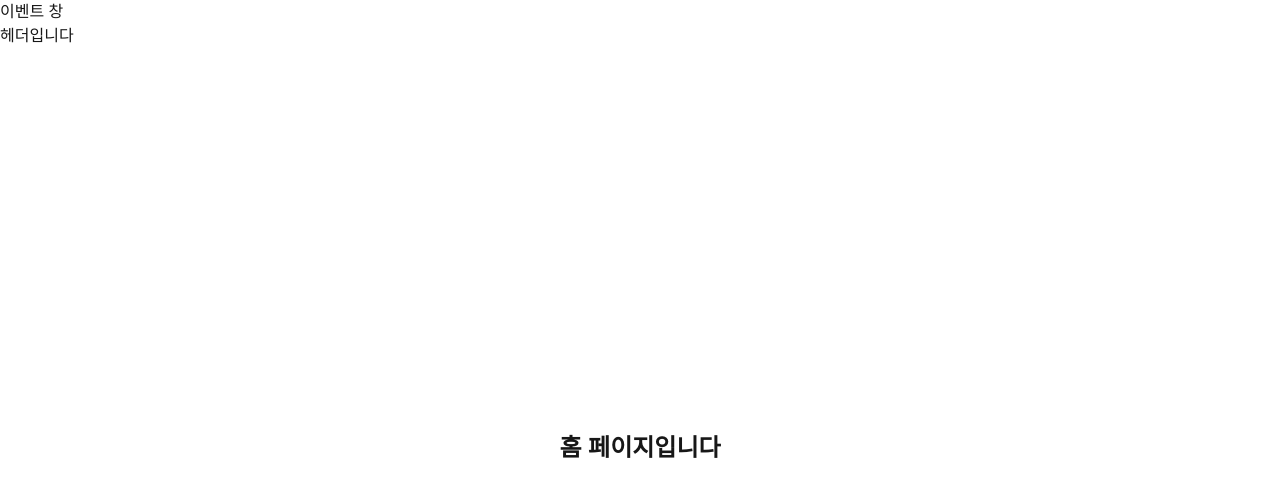
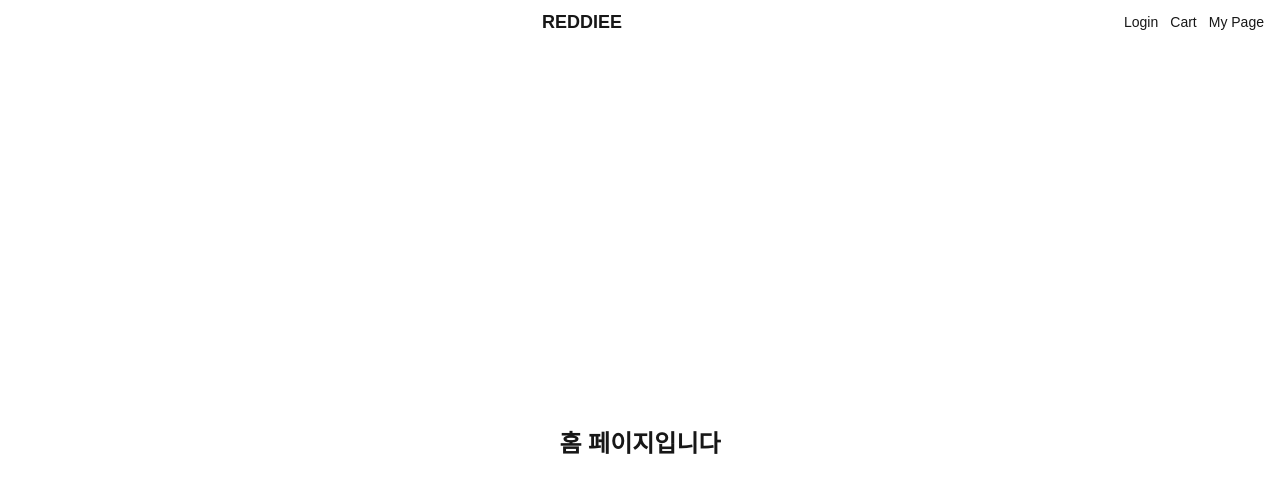
Before and after one commit to ounjuu/Reddiee_front, a Next.js app in the folder reddiee-front/: page / in a window 1280 px wide. Shown: the top 496 px of the page. Built offline with nearby package versions, Linux system fonts and the light colour scheme; no server answers.

Commit message:
Feat: 헤더 작업 1

```diff
--- a/reddiee-front/src/components/Header/Header.tsx
+++ b/reddiee-front/src/components/Header/Header.tsx
@@ -1,10 +1,44 @@
-import styles from "./Header.module.css";
+"use client";
+import { useState } from "react";
 
 export default function Header() {
+  const [isOpen, setIsOpen] = useState(false);
+
   return (
-    <header className={styles.container}>
-      <div className="Header_eventFlow">이벤트 창</div>
-      <h1>헤더입니다</h1>
+    <header>
+      <div className="Header_eventFlow flex justify-between items-center px-4 py-2">
+        {/* 왼쪽 - 햄버거 버튼 */}
+        <button
+          className="flex flex-col justify-between w-6 h-5"
+          onClick={() => setIsOpen((prev) => !prev)}
+        >
+          <span
+            className={`block h-0.5 bg-black transition-transform duration-300 ${
+              isOpen ? "rotate-45 translate-y-2" : ""
+            }`}
+          />
+          <span
+            className={`block h-0.5 bg-black transition-opacity duration-300 ${
+              isOpen ? "opacity-0" : ""
+            }`}
+          />
+          <span
+            className={`block h-0.5 bg-black transition-transform duration-300 ${
+              isOpen ? "-rotate-45 -translate-y-2.5" : ""
+            }`}
+          />
+        </button>
+
+        {/* 가운데 로고 */}
+        <div className="text-lg font-bold">REDDIEE</div>
+
+        {/* 오른쪽 메뉴 */}
+        <div className="flex gap-3 text-sm">
+          <div>Login</div>
+          <div>Cart</div>
+          <div>My Page</div>
+        </div>
+      </div>
     </header>
   );
 }
```
Also changed, not shown: reddiee-front/src/components/Header/Header.module.css (deleted).
